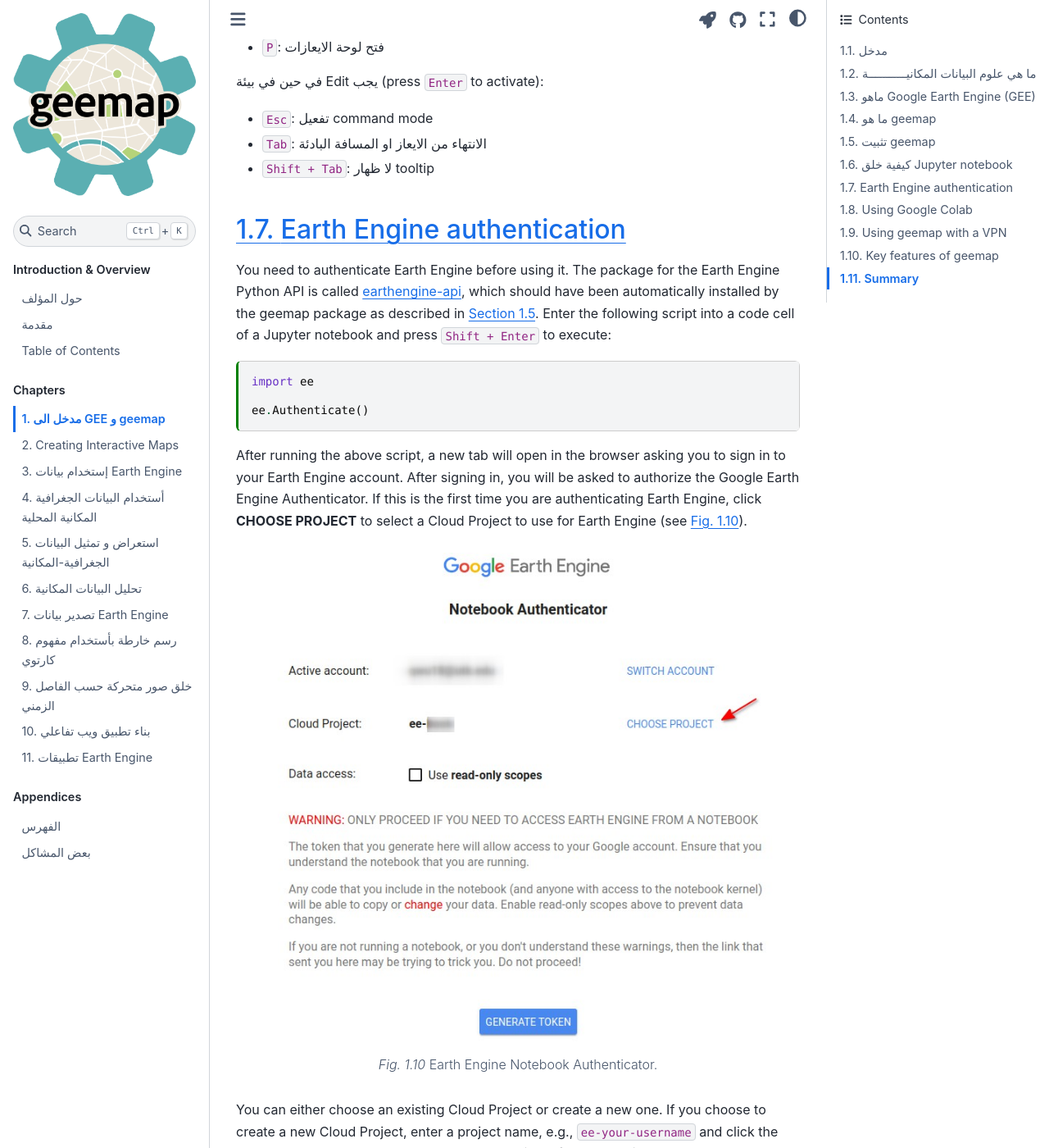
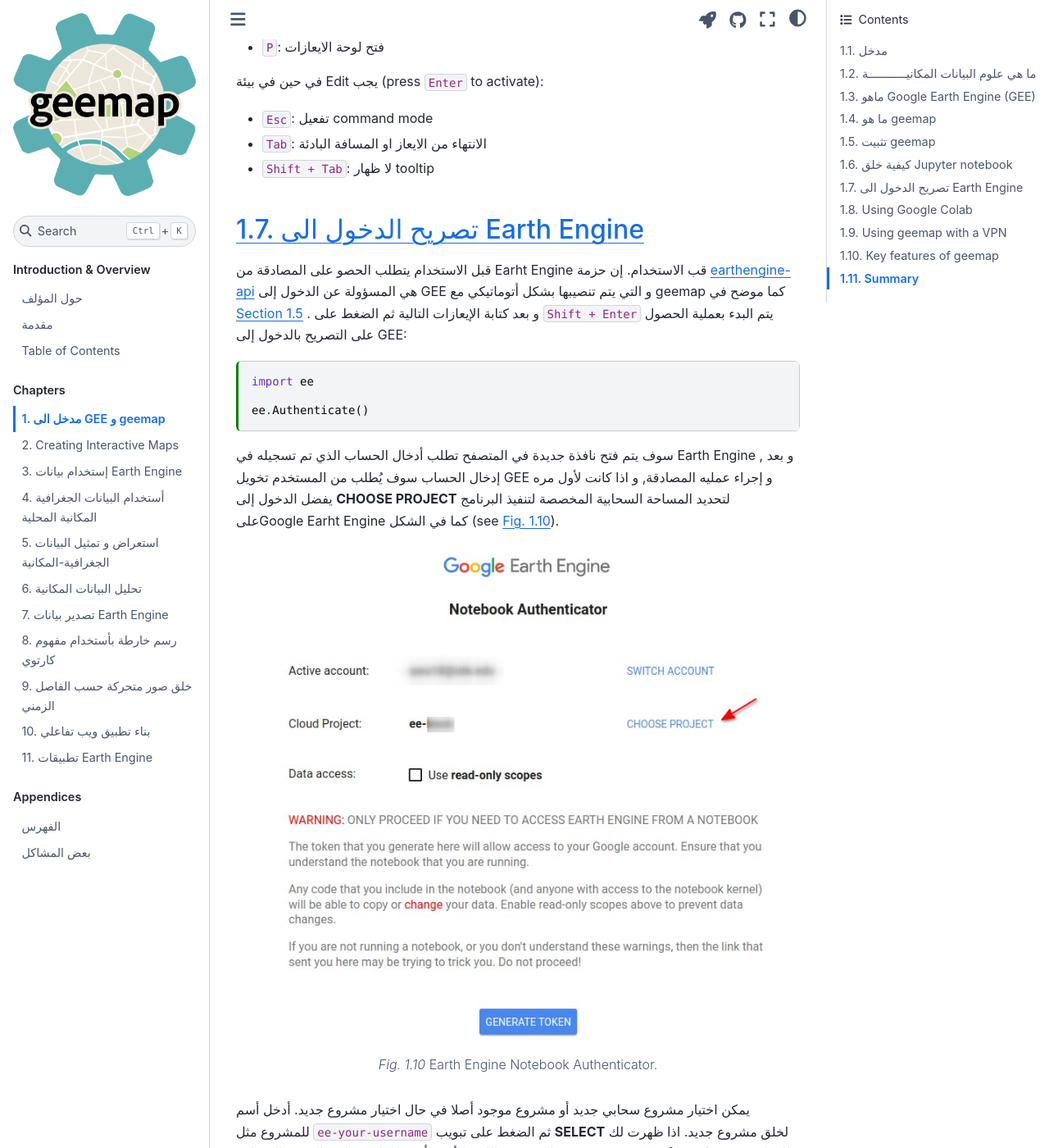
Before and after one commit to giswqs/geebook-arabic, a Jupyter Book: the page built from chapters/01_introduction.md, in a window 1280 px wide and 1400 px high, scrolled down 10349 px. Shown: the whole window at 82% size. Built offline with Jupyter Book 1.0.4 settings and Sphinx 7.4.7 and the Sphinx Book theme 1.1.4, drawn with Linux system fonts in a browser that asks for light colours; cross-references to code outside the pages are shown as plain code; some of the changed text lies outside the part shown.

Commit message:
Update 01_introduction.md

````diff
--- a/chapters/01_introduction.md
+++ b/chapters/01_introduction.md
@@ -268,17 +268,19 @@ The JupyterLab user interface.
 
 (ch01-ee-auth)=
 
-## Earth Engine authentication
+##  تصريح الدخول الى Earth Engine
 
-You need to authenticate Earth Engine before using it. The package for the Earth Engine Python API is called [earthengine-api](https://pypi.org/project/earthengine-api), which should have been automatically installed by the geemap package as described in {numref}`ch01:install`. Enter the following script into a code cell of a Jupyter notebook and press `Shift + Enter` to execute:
+
+ قبل الاستخدام يتطلب الحصو على المصادقة من Earht Engine قب الاستخدام. إن حزمة [earthengine-api](https://pypi.org/project/earthengine-api) هي المسؤولة عن الدخول إلى GEE  و التي يتم تنصيبها بشكل أتوماتيكي مع geemap كما موضح في  {numref}`ch01:install`   . و بعد كتابة الإيعازات التالية ثم الضغط على `Shift + Enter` يتم البدء بعملية الحصول على التصريح بالدخول إلى GEE:
+
+
 
 ```{code-cell} ipython3
 import ee
 
 ee.Authenticate()
 ```
-
-After running the above script, a new tab will open in the browser asking you to sign in to your Earth Engine account. After signing in, you will be asked to authorize the Google Earth Engine Authenticator. If this is the first time you are authenticating Earth Engine, click **CHOOSE PROJECT** to select a Cloud Project to use for Earth Engine (see {numref}`ch01_generate_token`).
+سوف يتم فتح نافذة جديدة في المتصفح تطلب أدخال الحساب الذي تم تسجيله في Earth Engine , و بعد إدخال الحساب سوف يُطلب من المستخدم تخويل GEE و إجراء عمليه المصادقة, و اذا كانت لأول مره يفضل الدخول إلى **CHOOSE PROJECT**  لتحديد المساحة السحابية المخصصة لتنفيذ البرنامج علىGoogle Earht Engine كما في الشكل (see {numref}`ch01_generate_token`).
 
 ```{figure} images/ch01_generate_token.jpg
 ---
@@ -286,8 +288,9 @@ name: ch01_generate_token
 ---
 Earth Engine Notebook Authenticator.
 ```
+يمكن اختيار مشروع سحابي جديد أو مشروع موجود أصلا في حال اختيار مشروع جديد. أدخل أسم للمشروع مثل `ee-your-username` ثم الضغط على تبويب **SELECT** لخلق مشروع جديد. اذا ظهرت لك رسالة تحذير باللون الأحمر أضغط على سياسة الخدمة السحابية **Cloud Terms of Service** للموافقة ثم اختيار **SELECT** كما في الشكل التالي (see {numref}`ch01_create_project`):
 
-You can either choose an existing Cloud Project or create a new one. If you choose to create a new Cloud Project, enter a project name, e.g., `ee-your-username` and click the blue **SELECT** button to create a new Cloud Project. If a red warning message appears at the bottom of the page, click on the **Cloud Terms of Service** link to accept the terms of service and then click the **SELECT** button again (see {numref}`ch01_create_project`).
+
 
 ```{figure} images/ch01_create_project.jpg
 ---
@@ -295,8 +298,8 @@ name: ch01_create_project
 ---
 Creating a new Cloud Project.
 ```
+بعد تحديد أو خلق مشروع سحابي أضغط على توليد رابط مشفر **GENERATE TOKEN**,  سوف يتم السؤال عن حساب المستخدم في EE للتسجيل في خدمة عملاء Notebook كما في الشكل ( see {numref}`ch01_choose_account`).
 
-After selecting a Cloud Project, click the **GENERATE TOKEN** button to generate a new token. You will be asked to choose your Earth Engine account for the Notebook Client (see {numref}`ch01_choose_account`).
 
 ```{figure} images/ch01_choose_account.jpg
 ---
````
